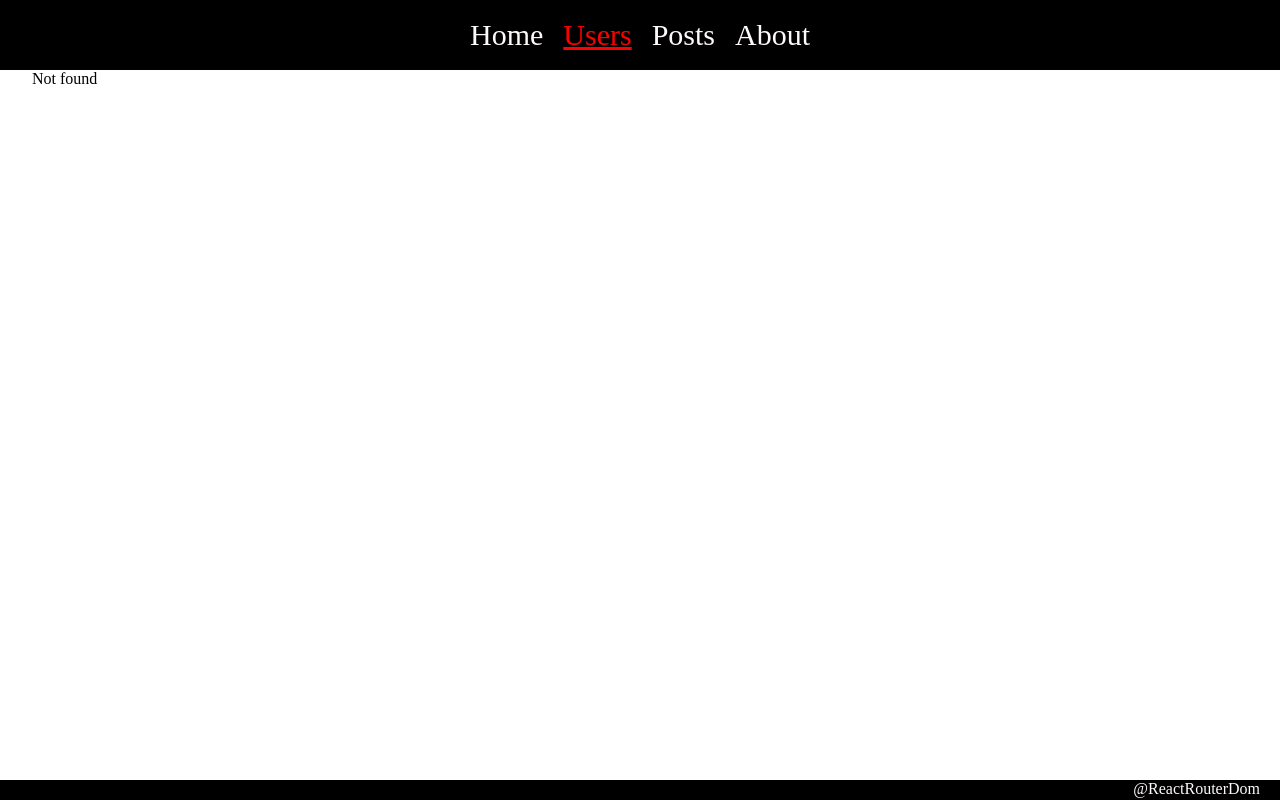
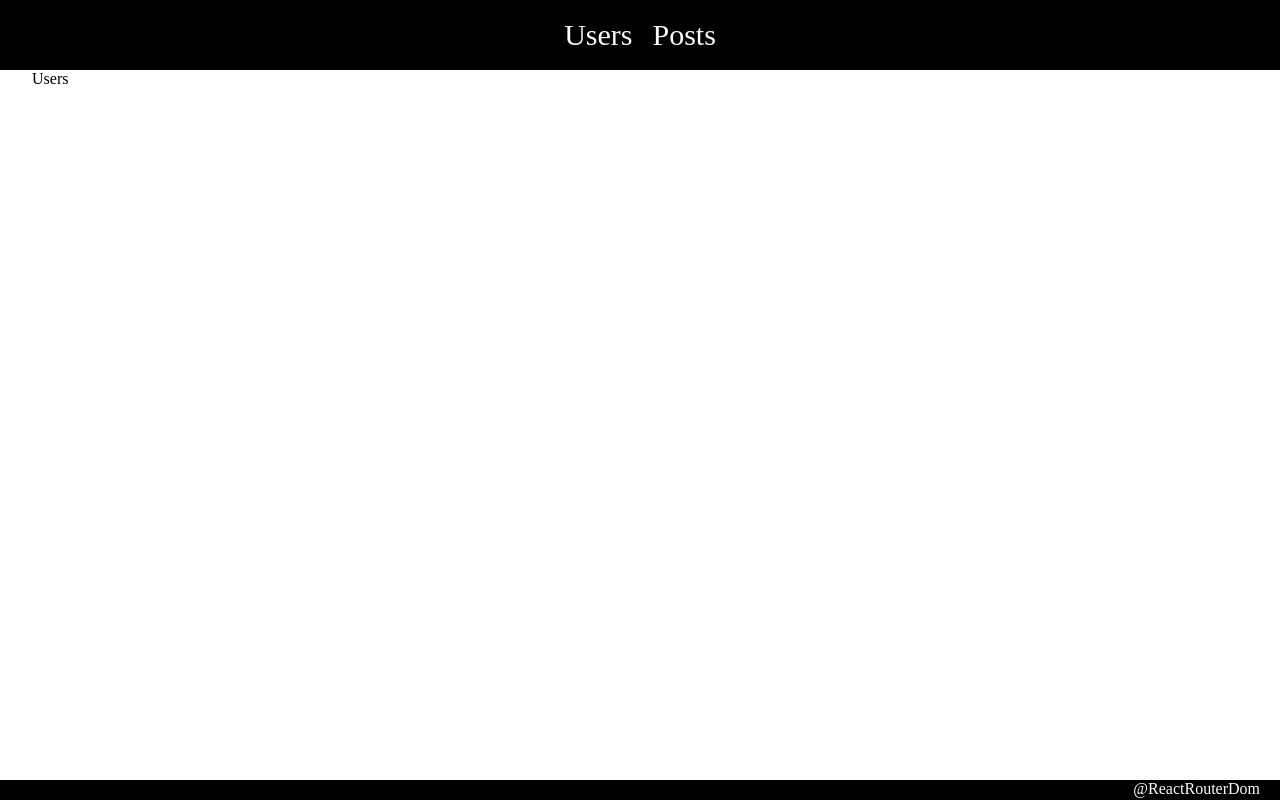
Before and after one commit to AnatoliyMishak/sept-2021_react, a React (Create React App) app: page /users/1/posts in a window 1280 px wide. Before the commit this address had no page. Built offline with nearby package versions, Linux system fonts and the light colour scheme.

Commit message:
Lesson3_trial_1_3_login_and_index_final

```diff
--- a/src/App.js
+++ b/src/App.js
@@ -8,6 +8,10 @@ import AboutPage from "./Pages/AboutPage/AboutPage";
 import NotFoundPage from "./Pages/NotFoundPage/NotFoundPage";
 import Layout from "./Components/Layout/Layout";
 import SinglePostPage from "./Pages/SinglePostPage/SinglePostPage";
+import UserDetailsPage from "./Pages/UserDetailsPage/UserDetailsPage";
+import UserPostsPage from "./Pages/UserPostsPage/UserPostsPage";
+import PostDetailsPage from "./Pages/PostDetailsPage/PostDetailsPage";
+import PostCommentsPage from "./Pages/PostCommentsPage/PostCommentsPage";
 
 function App() {
     return (
@@ -16,18 +20,22 @@ function App() {
             <Routes>
                 <Route path={'/'} element={<Layout/>}>
 
-                    <Route index element={<HomePage/>}/>
-                    <Route path={'users'} element={<UsersPage/>}/>
-                    <Route path={'posts'} element={<PostsPage/>}/>
-                    <Route path={'posts/:id'} element={<SinglePostPage/>}/>
-                    <Route path={'about'} element={<AboutPage/>}/>
-                    <Route path={'*'} element={<NotFoundPage/>}/>
+                    <Route path={'users'} element={<UsersPage/>}>
+                        <Route path={':id'} element={<UserDetailsPage/>}>
+                            <Route path={'posts'} element={<UserPostsPage/>}/>
+                        </Route>
+                    </Route>
+                    <Route path={'posts'} element={<PostsPage/>}>
+                        <Route path={':id'} element={<PostDetailsPage/>}>
+                            <Route path={'comments'} element={<PostCommentsPage/>}/>
+                        </Route>
+                    </Route>
+                </Route>
 
-                </Route>
             </Routes>
         </div>
-    )
-        ;
+)
+;
 }
 
 export default App;
--- a/src/Components/Layout/Layout.js
+++ b/src/Components/Layout/Layout.js
@@ -8,10 +8,8 @@ const Layout = () => {
     return (
         <div>
             <div className={css.header}>
-                <NavLink to="/">Home</NavLink>
-                <NavLink to="/users">Users</NavLink>
+                <NavLink to="/">Users</NavLink>
                 <NavLink to="/posts">Posts</NavLink>
-                <NavLink to="/about">About</NavLink>
             </div>
             <div className={css.outlet}>
                 <Outlet/>
--- a/src/Configs/Urls.js
+++ b/src/Configs/Urls.js
@@ -3,5 +3,7 @@ const baseURL = 'https://jsonplaceholder.typicode.com'
 export default baseURL
 
 export const urls ={
-    posts: '/posts'
+    posts: '/posts',
+    users: '/users',
+    comments: '/comments'
 }
--- a/src/Pages/AboutPage/AboutPage.js
+++ /dev/null
@@ -1,11 +0,0 @@
-import React from 'react';
-
-const AboutPage = () => {
-    return (
-        <div>
-            About
-        </div>
-    );
-};
-
-export default AboutPage;
--- a/src/Pages/HomePage/HomePage.js
+++ /dev/null
@@ -1,11 +0,0 @@
-import React from 'react';
-
-const HomePage = () => {
-    return (
-        <div>
-            Home
-        </div>
-    );
-};
-
-export default HomePage;
--- /dev/null
+++ b/src/Pages/PostCommentsPage/PostCommentsPage.js
@@ -0,0 +1,11 @@
+import React from 'react';
+
+const PostCommentsPage = () => {
+    return (
+        <div>
+            PostComments
+        </div>
+    );
+};
+
+export default PostCommentsPage;
--- /dev/null
+++ b/src/Pages/PostDetailsPage/PostDetailsPage.js
@@ -0,0 +1,11 @@
+import React from 'react';
+
+const PostDetailsPage = () => {
+    return (
+        <div>
+            PostDetails
+        </div>
+    );
+};
+
+export default PostDetailsPage;
--- a/src/Pages/SinglePostPage/SinglePostPage.js
+++ /dev/null
@@ -1,32 +0,0 @@
-import React, {useEffect, useState} from 'react';
-import {useLocation, useParams} from "react-router-dom";
-import {postService} from "../../Services/Post.service";
-
-const SinglePostPage = () => {
-    const {id} = useParams();
-    const [post, setPost] = useState(null);
-    const {state} = useLocation();
-
-    useEffect(()=>{
-        if (state){
-            setPost(state)
-            return
-        }
-
-        postService.getById(id).then(value=>setPost({...value}))
-    },[])
-
-    return (
-        <div>
-            {post && (
-                <div>
-                    <div>Id:{post.id}</div>
-                    <div>{post.title}</div>
-                    <div>{post.body}</div>
-                </div>
-            )}
-        </div>
-    );
-};
-
-export default SinglePostPage;
--- /dev/null
+++ b/src/Pages/UserDetailsPage/UserDetailsPage.js
@@ -0,0 +1,11 @@
+import React from 'react';
+
+const UserDetailsPage = () => {
+    return (
+        <div>
+            UserDetails
+        </div>
+    );
+};
+
+export default UserDetailsPage;
--- a/src/Pages/NotFoundPage/NotFoundPage.js
+++ b/src/Pages/UserPostsPage/UserPostsPage.js
@@ -1,11 +1,11 @@
 import React from 'react';
 
-const NotFoundPage = () => {
+const UserPostsPage = () => {
     return (
         <div>
-            Not found
+            UserPosts
         </div>
     );
 };
 
-export default NotFoundPage;
+export default UserPostsPage;
```
